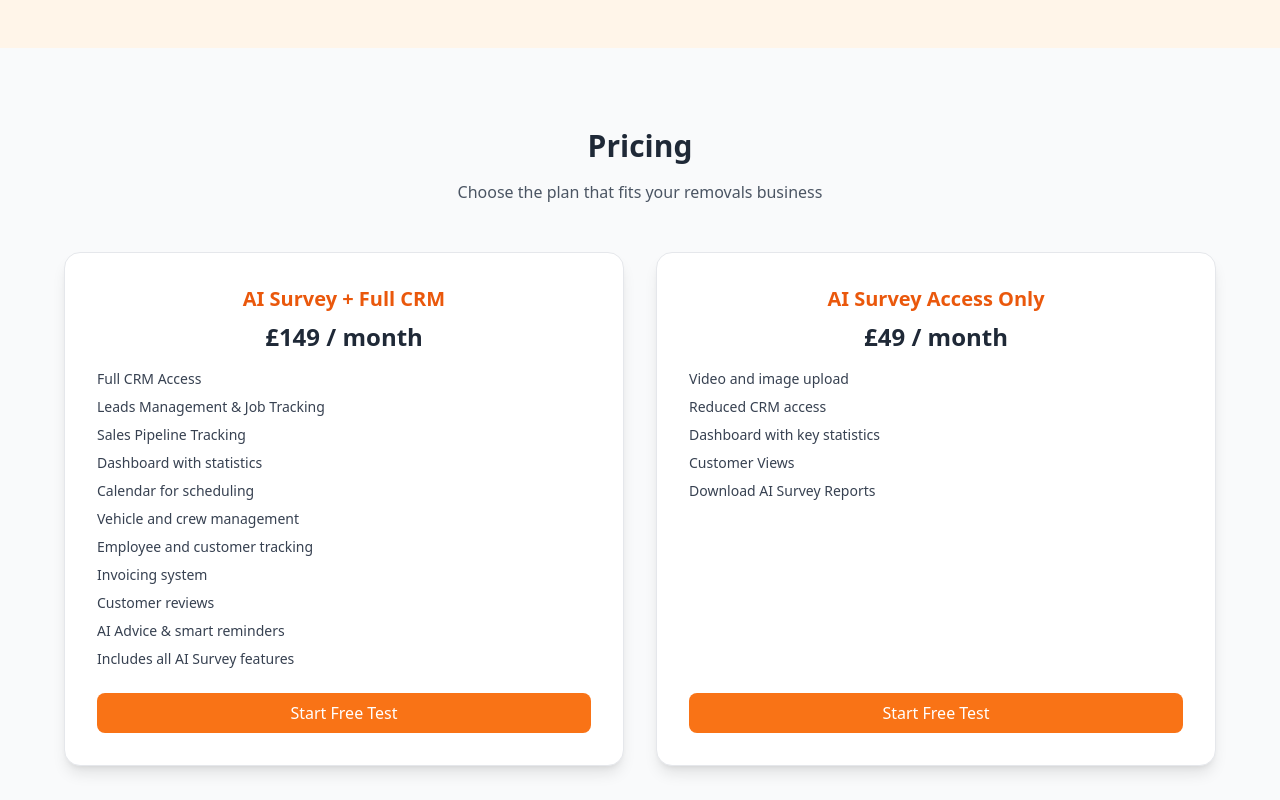
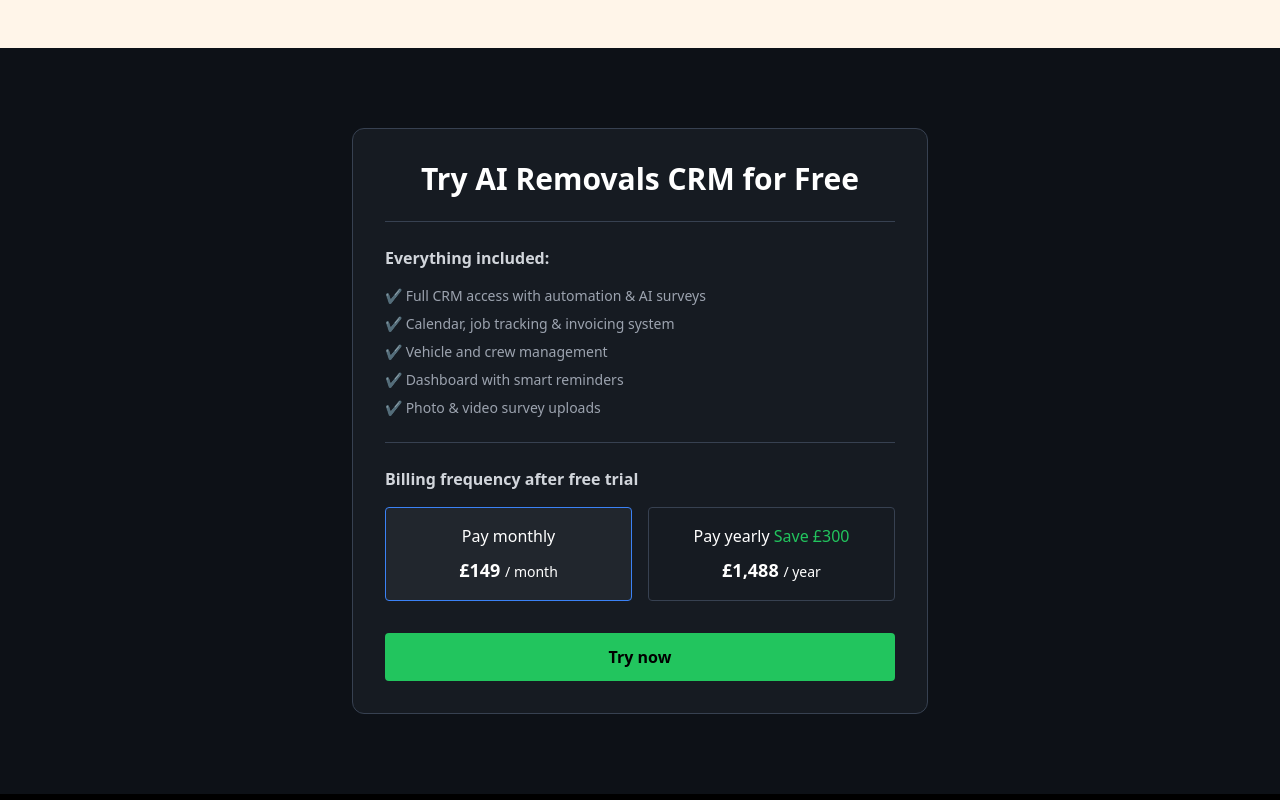
Before and after one commit to Gullmegler/mitt-prosjekt, a React (Create React App) app: page / in a window 1280 px wide. Shown: the part 980-1780 px from the top of the page. Built offline with nearby package versions, Linux system fonts and the light colour scheme.

Commit message:
Update Prices.jsx

```diff
--- a/src/components/Prices.jsx
+++ b/src/components/Prices.jsx
@@ -1,60 +1,55 @@
-import React from "react";
+import React, { useState } from "react";
 
-const Prices = () => {
+export default function Prices() {
+  const [selected, setSelected] = useState("monthly");
+
   return (
-    <section id="prices" className="bg-gray-50 py-20 px-4 text-gray-800">
-      <div className="max-w-6xl mx-auto text-center">
-        <h2 className="text-3xl font-bold mb-4">Pricing</h2>
-        <p className="text-gray-600 mb-12">Choose the plan that fits your removals business</p>
-        <div className="grid md:grid-cols-2 gap-8">
-          <div className="bg-white rounded-2xl shadow-lg p-8 flex flex-col justify-between border border-gray-200 hover:shadow-xl transition">
-            <div>
-              <h3 className="text-xl font-semibold mb-2 text-orange-600">AI Survey + Full CRM</h3>
-              <p className="text-2xl font-bold mb-4">£149 / month</p>
-              <ul className="text-left text-sm space-y-2 text-gray-700 mb-6">
-                <li>Full CRM Access</li>
-                <li>Leads Management & Job Tracking</li>
-                <li>Sales Pipeline Tracking</li>
-                <li>Dashboard with statistics</li>
-                <li>Calendar for scheduling</li>
-                <li>Vehicle and crew management</li>
-                <li>Employee and customer tracking</li>
-                <li>Invoicing system</li>
-                <li>Customer reviews</li>
-                <li>AI Advice & smart reminders</li>
-                <li>Includes all AI Survey features</li>
-              </ul>
-            </div>
-            <a
-              href="/test-access"
-              className="mt-auto inline-block w-full text-center bg-orange-500 text-white py-2 px-4 rounded-lg font-medium hover:bg-orange-600 transition"
+    <section className="bg-[#0d1117] text-white py-20 px-4 flex justify-center">
+      <div className="bg-[#161b22] border border-gray-700 rounded-xl w-full max-w-xl p-8">
+        <h2 className="text-2xl md:text-3xl font-extrabold mb-6 text-center">Try AI Removals CRM for Free</h2>
+
+        <div className="border-t border-gray-700 pt-6">
+          <p className="mb-4 font-semibold text-gray-300">Everything included:</p>
+          <ul className="list-none space-y-2 text-gray-400 text-sm">
+            <li>✔️ Full CRM access with automation & AI surveys</li>
+            <li>✔️ Calendar, job tracking & invoicing system</li>
+            <li>✔️ Vehicle and crew management</li>
+            <li>✔️ Dashboard with smart reminders</li>
+            <li>✔️ Photo & video survey uploads</li>
+          </ul>
+        </div>
+
+        <div className="border-t border-gray-700 pt-6 mt-6">
+          <p className="mb-4 font-semibold text-gray-300">Billing frequency after free trial</p>
+
+          <div className="flex flex-col md:flex-row gap-4">
+            <button
+              onClick={() => setSelected("monthly")}
+              className={`flex-1 border rounded p-4 ${
+                selected === "monthly" ? "border-blue-500 bg-[#21262d]" : "border-gray-700 bg-transparent"
+              }`}
             >
-              Start Free Test
-            </a>
-          </div>
-          <div className="bg-white rounded-2xl shadow-lg p-8 flex flex-col justify-between border border-gray-200 hover:shadow-xl transition">
-            <div>
-              <h3 className="text-xl font-semibold mb-2 text-orange-600">AI Survey Access Only</h3>
-              <p className="text-2xl font-bold mb-4">£49 / month</p>
-              <ul className="text-left text-sm space-y-2 text-gray-700 mb-6">
-                <li>Video and image upload</li>
-                <li>Reduced CRM access</li>
-                <li>Dashboard with key statistics</li>
-                <li>Customer Views</li>
-                <li>Download AI Survey Reports</li>
-              </ul>
-            </div>
-            <a
-              href="/test-access"
-              className="mt-auto inline-block w-full text-center bg-orange-500 text-white py-2 px-4 rounded-lg font-medium hover:bg-orange-600 transition"
+              <p className="font-medium text-white">Pay monthly</p>
+              <p className="text-lg font-extrabold mt-2">£149 <span className="font-normal text-sm">/ month</span></p>
+            </button>
+            <button
+              onClick={() => setSelected("yearly")}
+              className={`flex-1 border rounded p-4 ${
+                selected === "yearly" ? "border-blue-500 bg-[#21262d]" : "border-gray-700 bg-transparent"
+              }`}
             >
-              Start Free Test
-            </a>
+              <p className="font-medium text-white">Pay yearly <span className="text-green-500">Save £300</span></p>
+              <p className="text-lg font-extrabold mt-2">£1,488 <span className="font-normal text-sm">/ year</span></p>
+            </button>
           </div>
         </div>
+
+        <button
+          className="mt-8 w-full bg-green-500 hover:bg-green-600 text-black font-bold py-3 rounded transition-all"
+        >
+          Try now
+        </button>
       </div>
     </section>
   );
-};
-
-export default Prices;
+}
```
